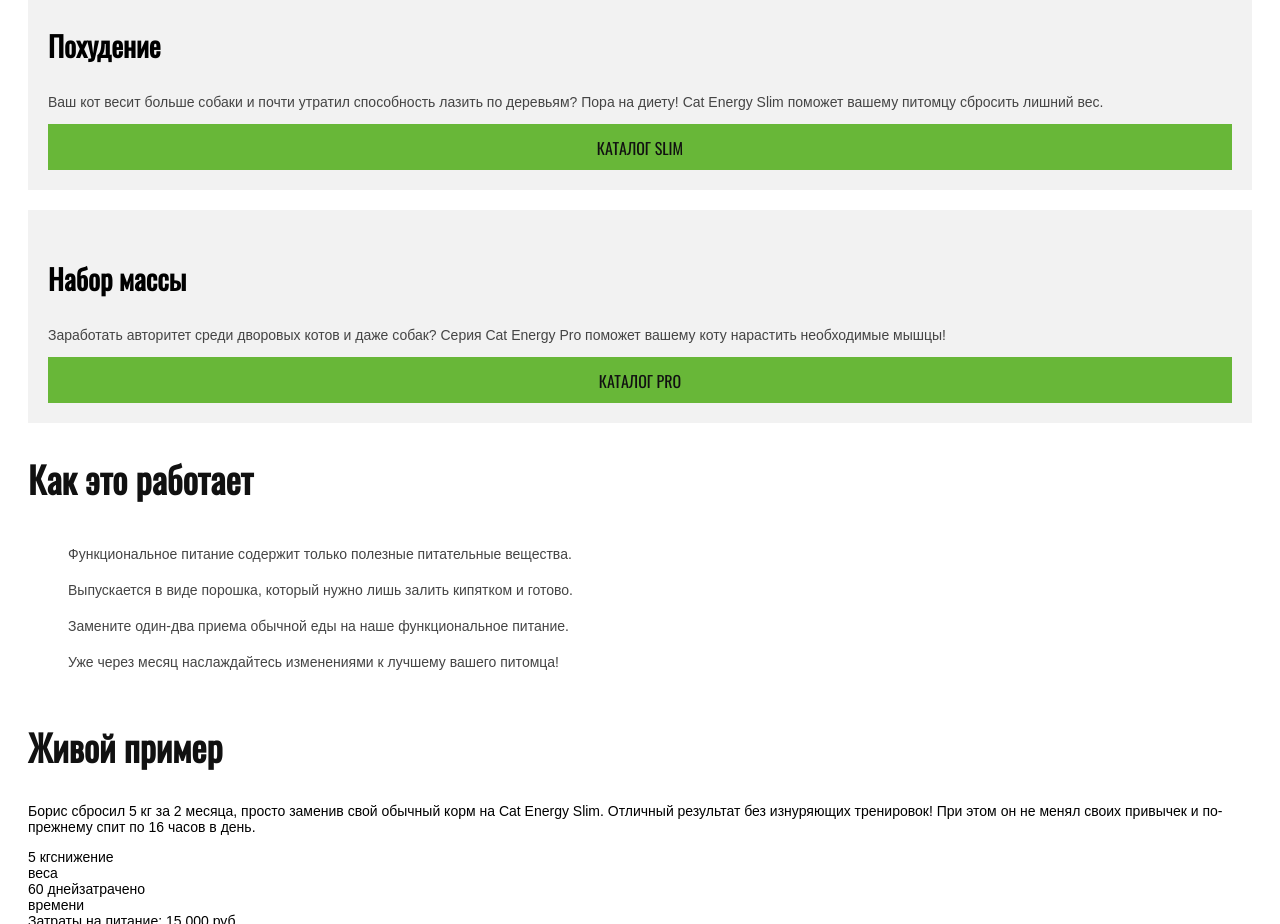
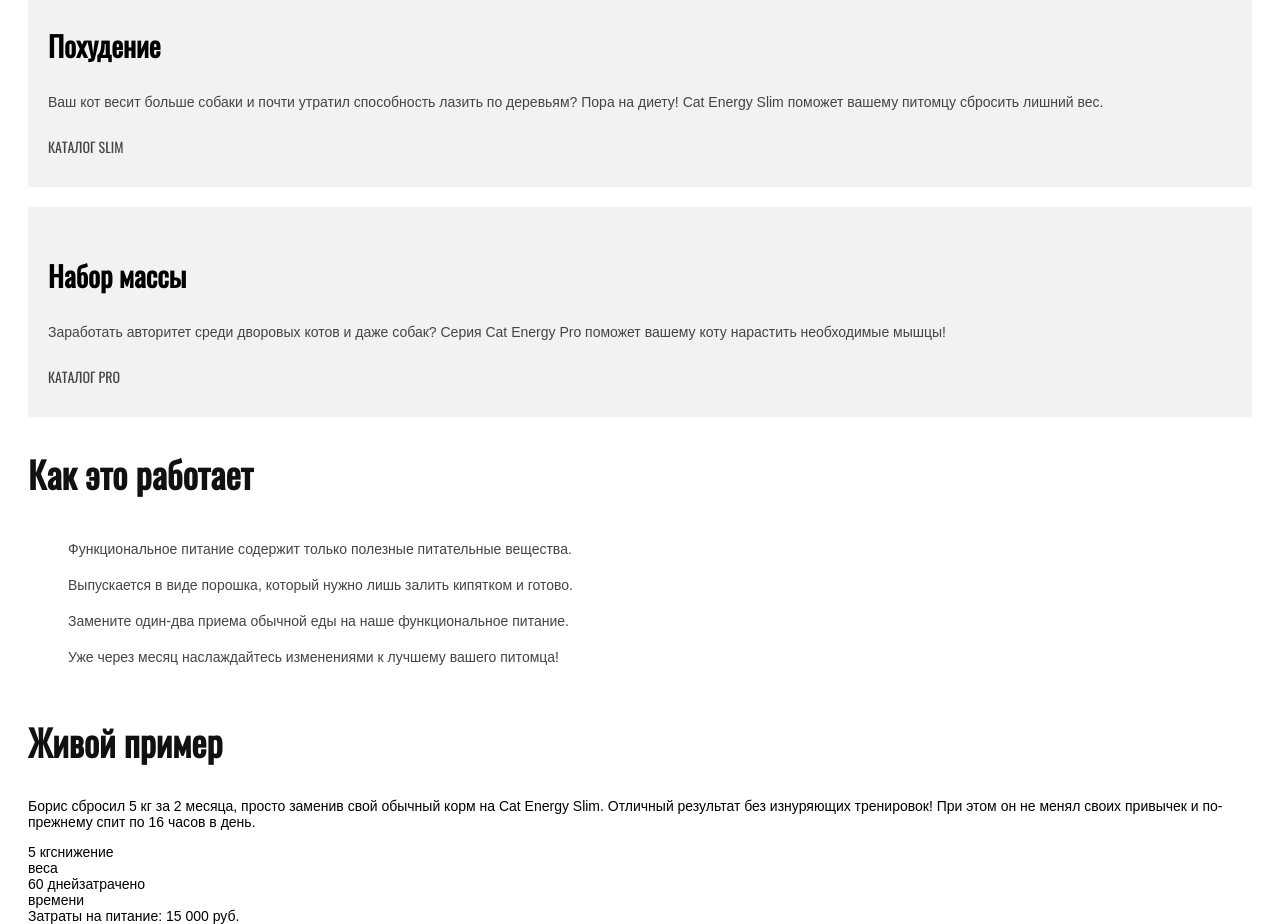
Before and after one commit to v2020/1433977-cat-energy-19, a website: page source/index.html in a window 1280 px wide. Shown: the part 800-1724 px from the top of the page. Drawn offline with nearby package versions, Linux system fonts and the light colour scheme; files that its build step writes are made by us from their sources; files whose address does not match are found by name.

Commit message:
fix button styles

```diff
--- a/source/index.html
+++ b/source/index.html
@@ -54,7 +54,7 @@
                 Slim поможет вашему питомцу сбросить лишний вес.</p>
             </div>
             <div class="main-cat__footer">
-              <a href="catalog.html" class="main-cat__btn btn btn--icon-right">Каталог Slim</a>
+              <a href="catalog.html" class="main-cat__btn btn btn--default btn--icon-right">Каталог Slim</a>
             </div>
           </div>
 
@@ -72,7 +72,7 @@
                 Серия Cat Energy Pro поможет вашему коту нарастить необходимые мышцы!</p>
             </div>
             <div class="main-cat__footer">
-              <a href="catalog.html" class="main-cat__btn btn btn--icon-right">Каталог pro</a>
+              <a href="catalog.html" class="main-cat__btn btn btn--default btn--icon-right">Каталог pro</a>
             </div>
           </div>
         </div>
--- a/source/sass/blocks/index/main-cat.scss
+++ b/source/sass/blocks/index/main-cat.scss
@@ -30,9 +30,5 @@
 // }
 
 .main-cat__btn {
-  font-size: 16px;
-  font-family: $font-family-header;
-  text-transform: uppercase;
-  color: #111111;
-  text-decoration: none;
+  text-align: left;
 }
--- a/source/sass/common.scss
+++ b/source/sass/common.scss
@@ -26,8 +26,6 @@
 
 .btn {
   text-align: center;
-  background-color: $color-primary;
-  color: $color-inverse;
   padding: 14px 0 11px 0;
   text-transform: uppercase;
   line-height: 1.29;
@@ -36,3 +34,12 @@
   display: block;
   width: 100%;
 }
+
+.btn--primary {
+  background-color: $color-primary;
+  color: $color-inverse;
+}
+
+.btn--default {
+  color: $color-base;
+}
```
